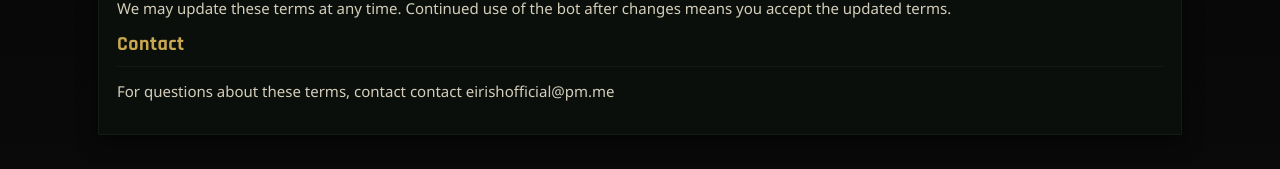
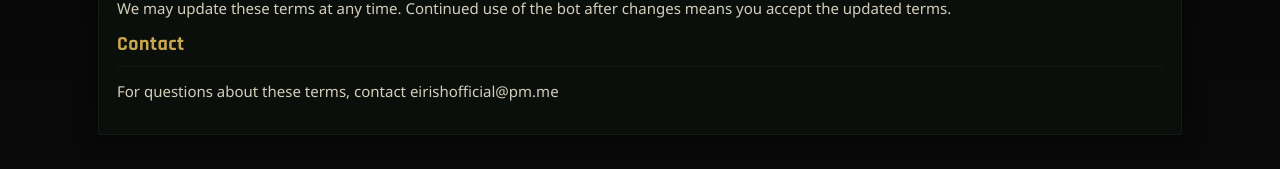
Before and after one commit to LD-eirish/1CLHome, a React (Vite) app: page /terms in a window 1280 px wide. Shown: the part 1136-1305 px from the top of the page. Built offline with nearby package versions, Linux system fonts and the light colour scheme.

Commit message:
Update TermsOfServicePage.tsx

```diff
--- a/src/presentation/pages/TermsOfServicePage.tsx
+++ b/src/presentation/pages/TermsOfServicePage.tsx
@@ -51,7 +51,7 @@ export function TermsOfServicePage() {
           <p>We may update these terms at any time. Continued use of the bot after changes means you accept the updated terms.</p>
 
           <h3>Contact</h3>
-          <p>For questions about these terms, contact contact eirishofficial@pm.me </p>
+          <p>For questions about these terms, contact eirishofficial@pm.me </p>
         </section>
       </main>
     </>
```
